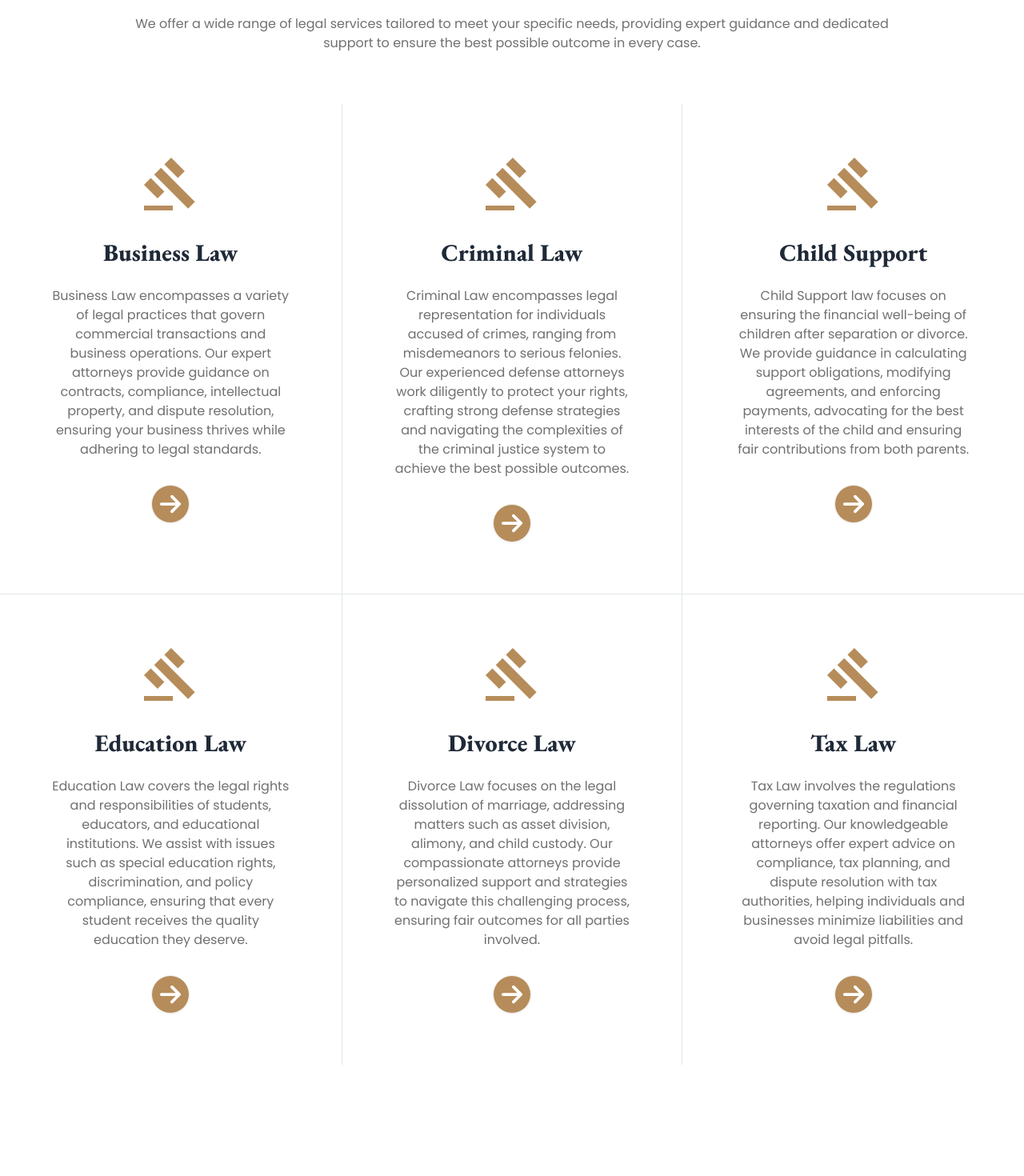
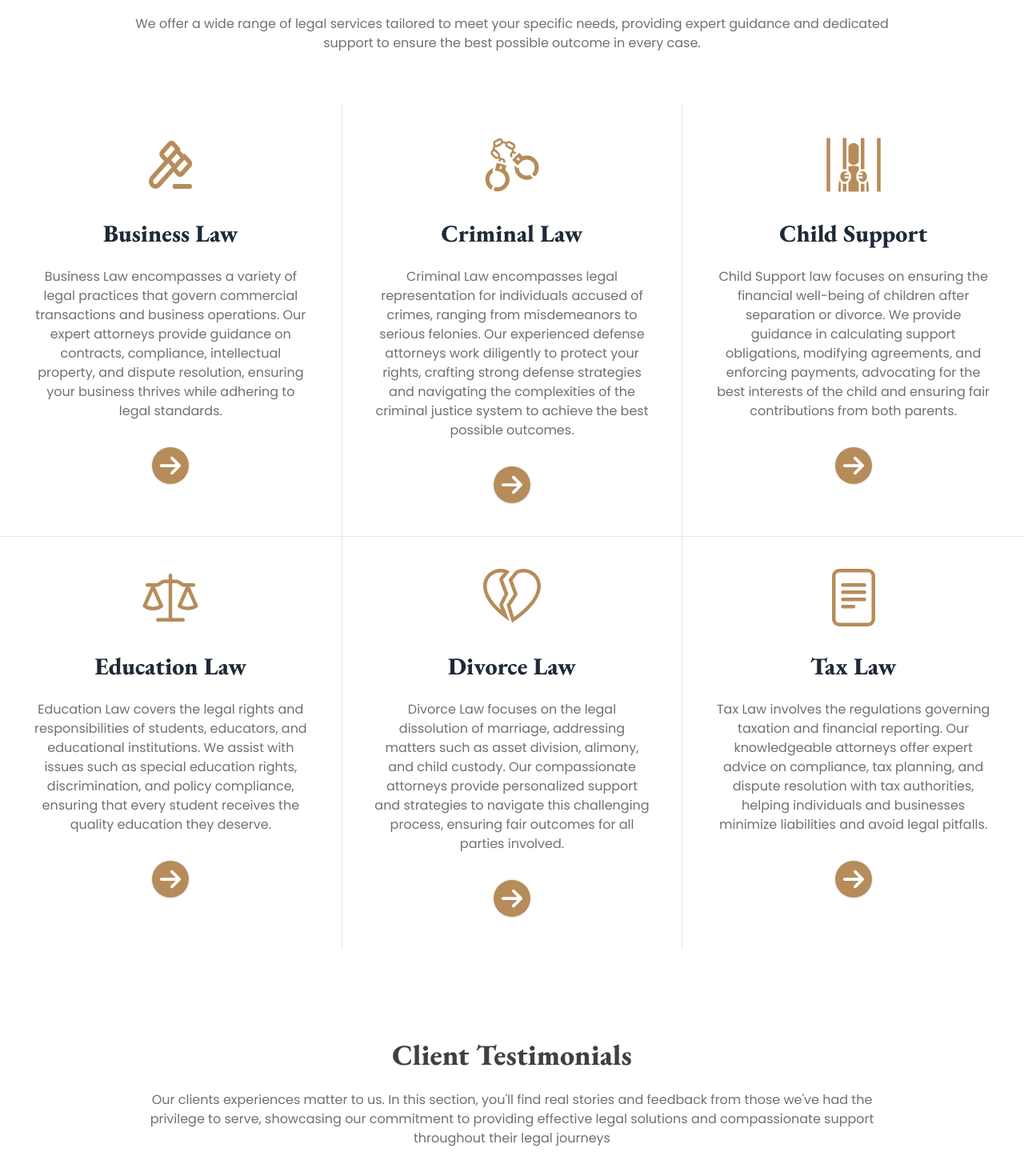
Before and after one commit to Shahriar-Hossain-Alvi/lawhub-client-side, a React (Vite) app: page / in a window 1280 px wide. Shown: the part 840-2310 px from the top of the page at 80% size. Before the commit the page ends 2283 px from the top, so only its background shows below. Built offline with nearby package versions, Linux system fonts and the light colour scheme.

Commit message:
installed axios and tanstack query

```diff
--- a/package.json
+++ b/package.json
@@ -11,6 +11,8 @@
   },
   "dependencies": {
     "@react-icons/all-files": "^4.1.0",
+    "@tanstack/react-query": "^5.59.0",
+    "axios": "^1.7.7",
     "react": "^18.3.1",
     "react-dom": "^18.3.1",
     "react-icons": "^5.3.0",
--- a/src/components/Pages/Home/Home/Home.tsx
+++ b/src/components/Pages/Home/Home/Home.tsx
@@ -1,5 +1,6 @@
 import Banner from "../Banner/Banner";
 import PracticeAreas from "../PracticeAreas/PracticeAreas";
+import Testimonial from "../Testimonial/Testimonial";
 
 
 const Home = () => {
@@ -7,6 +8,7 @@ const Home = () => {
         <div>
             <Banner />
             <PracticeAreas />
+            <Testimonial />
         </div>
     );
 };
--- a/src/components/Pages/Home/PracticeAreas/PracticeAreas.tsx
+++ b/src/components/Pages/Home/PracticeAreas/PracticeAreas.tsx
@@ -1,6 +1,9 @@
-import { MdGavel } from "react-icons/md";
 import SectionHeading from "../../../SmallComponents/SectionHeading/SectionHeading";
 import { FaArrowRight } from "react-icons/fa6";
+import { GiHandcuffs, GiPrisoner } from "react-icons/gi";
+import { TbGavel } from "react-icons/tb";
+import { GoLaw } from "react-icons/go";
+import { BsFileText, BsHeartbreak } from "react-icons/bs";
 
 
 const PracticeAreas = () => {
@@ -11,8 +14,8 @@ const PracticeAreas = () => {
             <div className="grid md:grid-cols-2 lg:grid-cols-3">
 
                 {/* Business law */}
-                <div className="text-center p-16 border-b">
-                    <MdGavel className="text-7xl text-lawHub-primary mb-8 mx-auto" />
+                <div className="text-center p-10 border-b hover:bg-gradient-to-b from-[#F3F3F3FF] to-[#F3F3F300]">
+                    <TbGavel className="text-7xl text-lawHub-primary mb-8 mx-auto -scale-x-90" />
                     <h1 className="font-eb-garamond text-3xl font-extrabold mb-6">Business Law</h1>
                     <p className="text-lawHub-secondary mb-8">Business Law encompasses a variety of legal practices that govern commercial transactions and business operations. Our expert attorneys provide guidance on contracts, compliance, intellectual property, and dispute resolution, ensuring your business thrives while adhering to legal standards.</p>
 
@@ -21,8 +24,8 @@ const PracticeAreas = () => {
 
 
                 {/* criminal law */}
-                <div className="text-center p-16 border border-t-0">
-                    <MdGavel className="text-7xl text-lawHub-primary mb-8 mx-auto" />
+                <div className="text-center p-10 border border-t-0 hover:bg-gradient-to-b from-[#F3F3F3FF] to-[#F3F3F300]">
+                    <GiHandcuffs className="text-7xl text-lawHub-primary mb-8 mx-auto" />
                     <h1 className="font-eb-garamond text-3xl font-extrabold mb-6">Criminal Law</h1>
                     <p className="text-lawHub-secondary mb-8">Criminal Law encompasses legal representation for individuals accused of crimes, ranging from misdemeanors to serious felonies. Our experienced defense attorneys work diligently to protect your rights, crafting strong defense strategies and navigating the complexities of the criminal justice system to achieve the best possible outcomes.</p>
 
@@ -31,8 +34,8 @@ const PracticeAreas = () => {
 
 
                 {/* child support */}
-                <div className="text-center p-16 border-b">
-                    <MdGavel className="text-7xl text-lawHub-primary mb-8 mx-auto" />
+                <div className="text-center p-10 border-b hover:bg-gradient-to-b from-[#F3F3F3FF] to-[#F3F3F300]">
+                    <GiPrisoner className="text-7xl text-lawHub-primary mb-8 mx-auto" />
                     <h1 className="font-eb-garamond text-3xl font-extrabold mb-6">Child Support</h1>
                     <p className="text-lawHub-secondary mb-8">Child Support law focuses on ensuring the financial well-being of children after separation or divorce. We provide guidance in calculating support obligations, modifying agreements, and enforcing payments, advocating for the best interests of the child and ensuring fair contributions from both parents.</p>
 
@@ -41,8 +44,8 @@ const PracticeAreas = () => {
 
 
                 {/* Education Law */}
-                <div className="text-center p-16">
-                    <MdGavel className="text-7xl text-lawHub-primary mb-8 mx-auto" />
+                <div className="text-center p-10 hover:bg-gradient-to-b from-[#F3F3F3FF] to-[#F3F3F300]">
+                    <GoLaw className="text-7xl text-lawHub-primary mb-8 mx-auto" />
                     <h1 className="font-eb-garamond text-3xl font-extrabold mb-6">Education Law</h1>
                     <p className="text-lawHub-secondary mb-8">Education Law covers the legal rights and responsibilities of students, educators, and educational institutions. We assist with issues such as special education rights, discrimination, and policy compliance, ensuring that every student receives the quality education they deserve.</p>
 
@@ -51,8 +54,8 @@ const PracticeAreas = () => {
 
 
                 {/* Divorce Law */}
-                <div className="text-center p-16 border-x">
-                    <MdGavel className="text-7xl text-lawHub-primary mb-8 mx-auto" />
+                <div className="text-center p-10 border-x hover:bg-gradient-to-b from-[#F3F3F3FF] to-[#F3F3F300]">
+                    <BsHeartbreak className="text-7xl text-lawHub-primary mb-8 mx-auto" />
                     <h1 className="font-eb-garamond text-3xl font-extrabold mb-6">Divorce Law</h1>
                     <p className="text-lawHub-secondary mb-8">Divorce Law focuses on the legal dissolution of marriage, addressing matters such as asset division, alimony, and child custody. Our compassionate attorneys provide personalized support and strategies to navigate this challenging process, ensuring fair outcomes for all parties involved.</p>
 
@@ -61,8 +64,8 @@ const PracticeAreas = () => {
 
 
                 {/* Tax Law */}
-                <div className="text-center p-16">
-                    <MdGavel className="text-7xl text-lawHub-primary mb-8 mx-auto" />
+                <div className="text-center p-10 hover:bg-gradient-to-b from-[#F3F3F3FF] to-[#F3F3F300]">
+                    <BsFileText className="text-7xl text-lawHub-primary mb-8 mx-auto" />
                     <h1 className="font-eb-garamond text-3xl font-extrabold mb-6">Tax Law</h1>
                     <p className="text-lawHub-secondary mb-8">Tax Law involves the regulations governing taxation and financial reporting. Our knowledgeable attorneys offer expert advice on compliance, tax planning, and dispute resolution with tax authorities, helping individuals and businesses minimize liabilities and avoid legal pitfalls.</p>
 
--- /dev/null
+++ b/src/components/Pages/Home/Testimonial/Testimonial.tsx
@@ -0,0 +1,12 @@
+import SectionHeading from "../../../SmallComponents/SectionHeading/SectionHeading";
+
+
+const Testimonial = () => {
+    return (
+        <div>
+            <SectionHeading heading="Client Testimonials" description="Our clients experiences matter to us. In this section, you'll find real stories and feedback from those we've had the privilege to serve, showcasing our commitment to providing effective legal solutions and compassionate support throughout their legal journeys" />
+        </div>
+    );
+};
+
+export default Testimonial;
--- a/src/main.tsx
+++ b/src/main.tsx
@@ -3,11 +3,16 @@ import { createRoot } from 'react-dom/client'
 import './index.css'
 import { RouterProvider } from "react-router-dom";
 import router from './components/Routes/Routes.tsx';
+import { QueryClientProvider, QueryClient } from '@tanstack/react-query';
+
+const queryClient = new QueryClient()
 
 createRoot(document.getElementById('root')!).render(
   <StrictMode>
-    <div className='max-w-[1440px] mx-auto'>
-      <RouterProvider router={router} />
-    </div>
+    <QueryClientProvider client={queryClient}>
+      <div className='max-w-[1440px] mx-auto'>
+        <RouterProvider router={router} />
+      </div>
+    </QueryClientProvider>
   </StrictMode>,
 )
```
Also changed, not shown: public/testimonial.json (added, +38 -0 lines), 1 other file (tests, documents, lock files or other folders).
